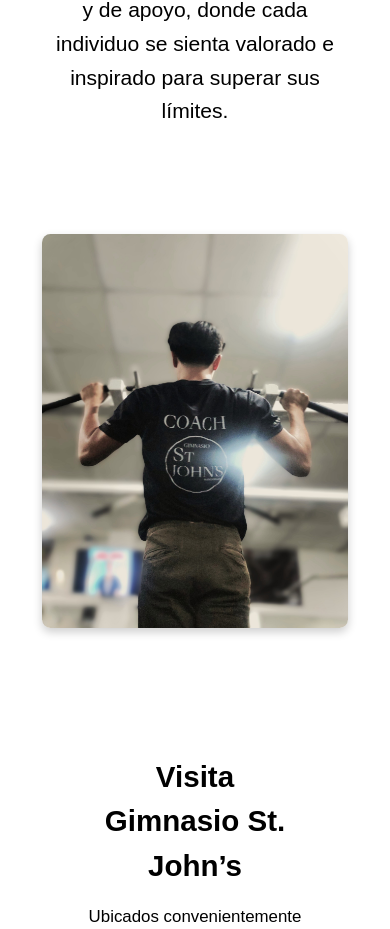
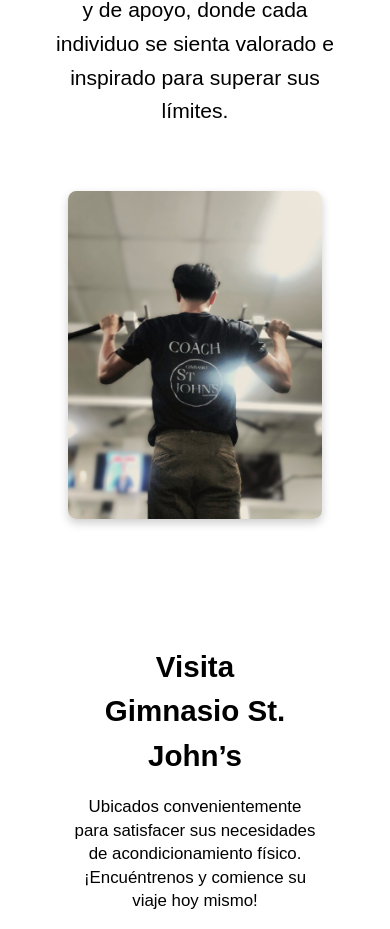
Before and after one commit to byQuesters/St-Johns-Gym, a Next.js app: page /about in a window 390 px wide. Shown: the part 1110-2039 px from the top of the page. Built offline with nearby package versions, Linux system fonts and the light colour scheme.

Commit message:
feat: photo for iPad fixed

```diff
--- a/public/css/responsabout.css
+++ b/public/css/responsabout.css
@@ -360,7 +360,8 @@ footer {
     text-align: center;
   }
   .about-image {
-    margin-top: 3vh;
+    max-width: 40%;
+    margin-top: -2vh;
   }
   .about-image img {
     width: 100%;
--- a/public/css/welcome.css
+++ b/public/css/welcome.css
@@ -73,7 +73,7 @@
     width: 40%;
   }
   .part2 .part2divs .image1 img{
-    width: 64vh;
+    width: 100%;
     height: auto;
     border-radius: 3vh;
     margin-top: 15vh;
```
